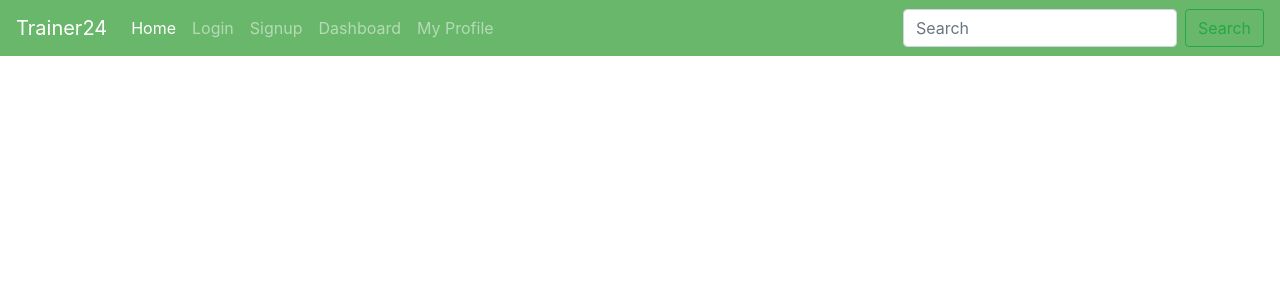
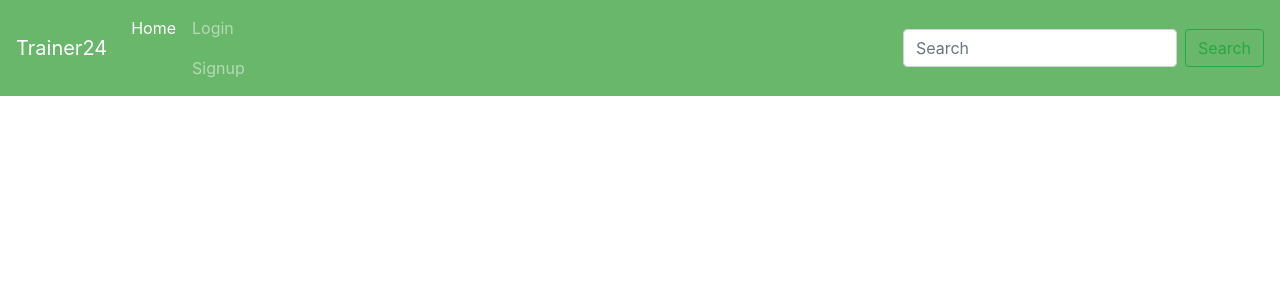
Before and after one commit to cstandke/trainer24, a React (Create React App) app in the folder client/: page /dashboard/1 in a window 1280 px wide. Shown: the top 300 px of the page. Built offline with nearby package versions, Linux system fonts and the light colour scheme; no server answers.

Commit message:
add conditional rendering to navbar

```diff
--- a/client/src/components/Navbar.js
+++ b/client/src/components/Navbar.js
@@ -76,19 +76,26 @@ class TheNavbar extends Component {
                   Home <span className="sr-only">(current)</span>
                 </NavLink>
               </NavItem>
+              {!this.state.loggedInUser ? (
+                <div>
                   <NavItem>
                     <NavLink href="login">Login</NavLink>
                   </NavItem>
-              {this.logoutButton()}
                   <NavItem>
                     <NavLink href="signup">Signup</NavLink>
                   </NavItem>
+                </div>
+              ) : (
+                <div>
+                  {this.logoutButton()}
                   <NavItem>
                     <NavLink href="dashboard">Dashboard</NavLink>
                   </NavItem>
                   <NavItem>
                     <NavLink href="profile">My Profile</NavLink>
-              </NavItem>
+                  </NavItem>{" "}
+                </div>
+              )}
             </Nav>
             <Form inline className="my-2 my-lg-0">
               <Input
```
Lines whose indentation alone changed are shown as unchanged.
